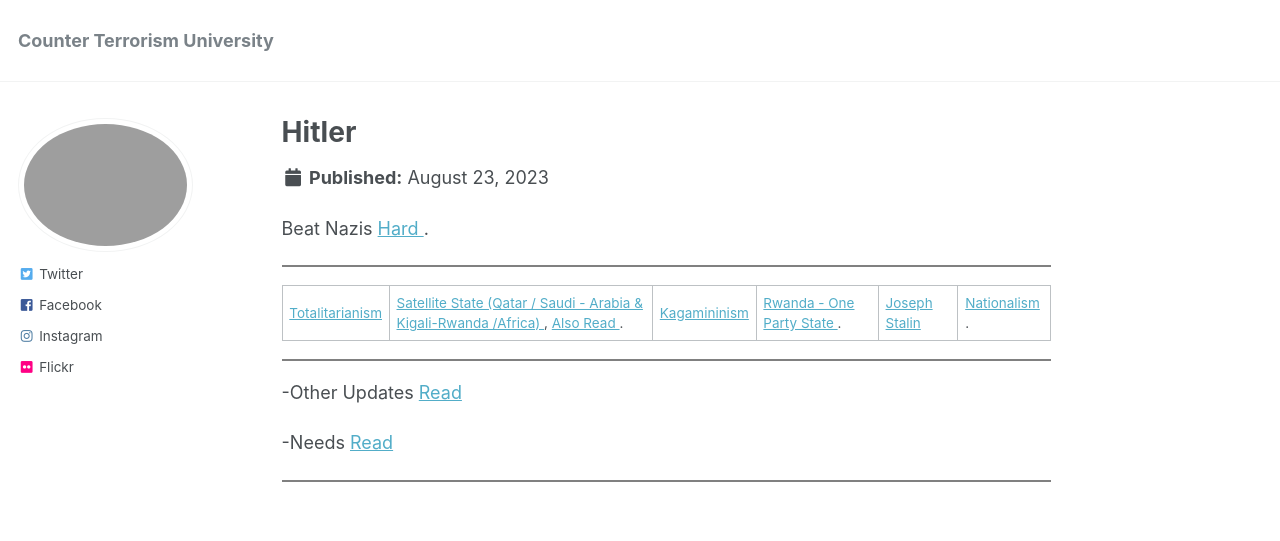
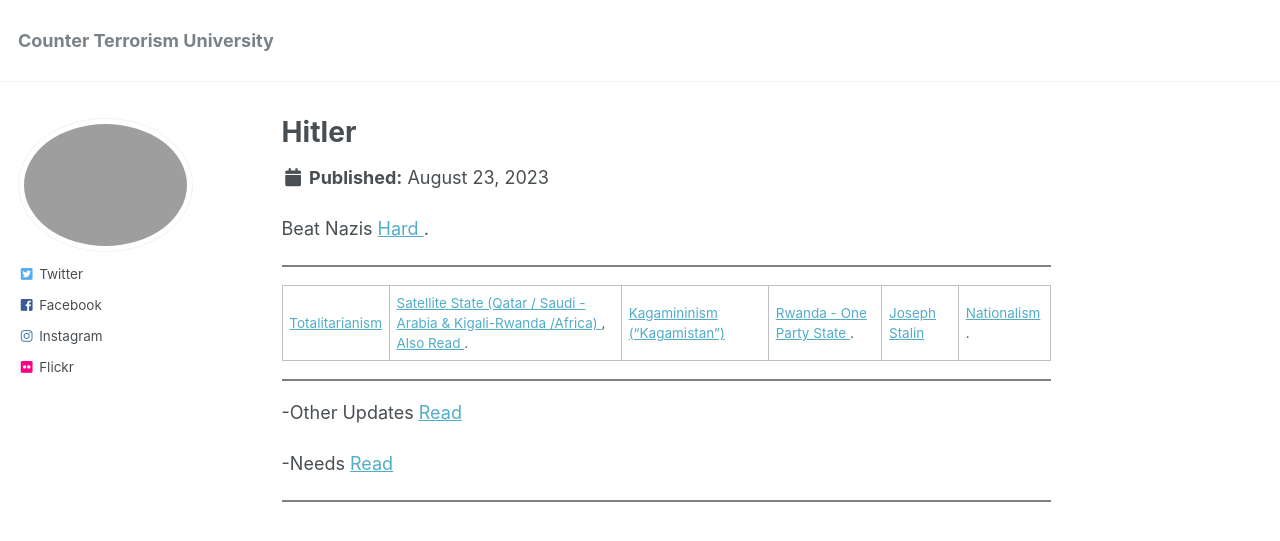
Before and after one commit to phdcsseiden/phdcsseiden.github.io, a Jekyll site: the page built from _pages/Hitler.md, in a window 1280 px wide. Shown: the top 541 px of the page. Built offline with Jekyll 4.4.1, drawn with Linux system fonts in a browser that asks for light colours.

Commit message:
Update Hitler.md

```diff
--- a/_pages/Hitler.md
+++ b/_pages/Hitler.md
@@ -15,7 +15,7 @@
 <hr style="height:2px;border-width:0;color:gray;background-color:gray">
 
 
- <a href=" https://phdcsseiden.github.io/Totalitarianism/ "> Totalitarianism </a> |  <a href=" https://en.wikipedia.org/wiki/Satellite_state#Post-World_War_II "> Satellite State (Qatar / Saudi - Arabia & Kigali-Rwanda /Africa) </a> ,  <a href=" https://www.lsd.law/define/satellite-state "> Also Read </a> .| <a href=" https://en.wikipedia.org/wiki/Leninism "> Kagamininism </a> | <a href=" https://en.wikipedia.org/wiki/One-party_state "> Rwanda - One Party State </a> . | <a href=" https://en.wikipedia.org/wiki/Joseph_Stalin "> Joseph Stalin </a> | <a href=" https://en.wikipedia.org/wiki/Nationalism "> Nationalism </a> .
+ <a href=" https://phdcsseiden.github.io/Totalitarianism/ "> Totalitarianism </a> |  <a href=" https://en.wikipedia.org/wiki/Satellite_state#Post-World_War_II "> Satellite State (Qatar / Saudi - Arabia & Kigali-Rwanda /Africa) </a> ,  <a href=" https://www.lsd.law/define/satellite-state "> Also Read </a> .| <a href=" https://en.wikipedia.org/wiki/Leninism "> Kagamininism ("Kagamistan") </a> | <a href=" https://en.wikipedia.org/wiki/One-party_state "> Rwanda - One Party State </a> . | <a href=" https://en.wikipedia.org/wiki/Joseph_Stalin "> Joseph Stalin </a> | <a href=" https://en.wikipedia.org/wiki/Nationalism "> Nationalism </a> .
 
 
  <hr style="height:2px;border-width:0;color:gray;background-color:gray">
```
